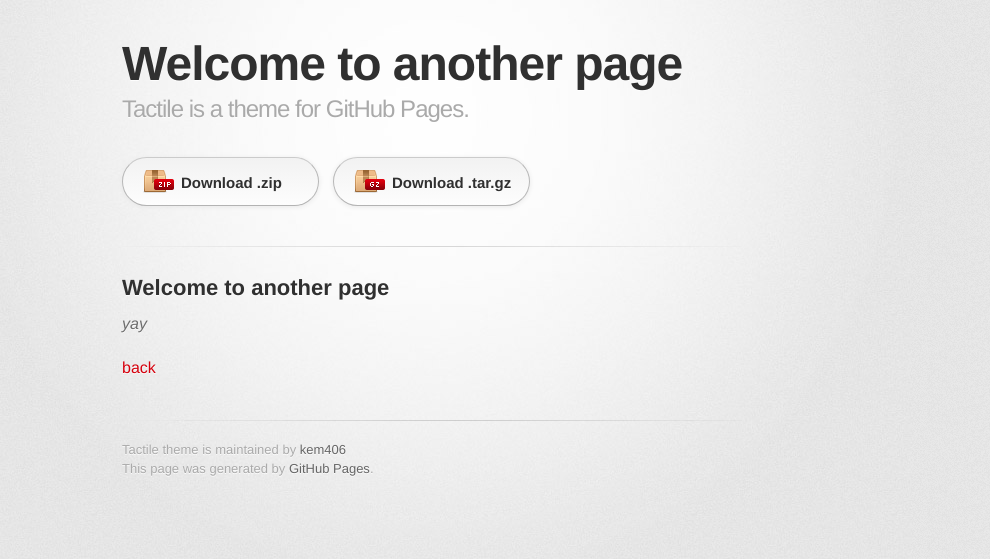
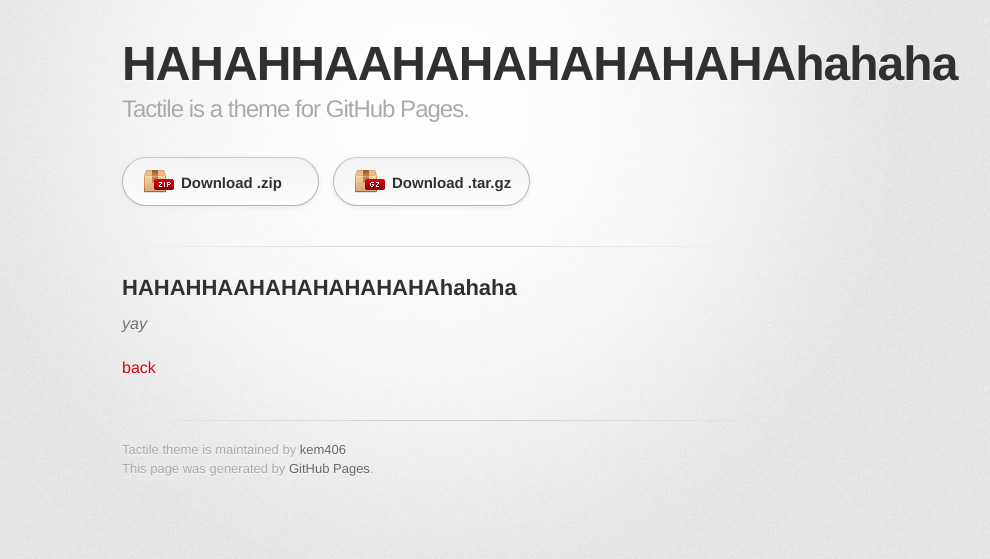
Before and after one commit to kem406/hbot, a Jekyll site: the page built from 01.md, in a window 1280 px wide. Shown: the top 559 px of the page, without its empty margins (208-1198 px from the left). Built offline with Jekyll 4.4.1, drawn with Linux system fonts in a browser that asks for light colours; some web fonts are replaced; our own code applies the rules of GitHub Pages for plain Markdown files.

Commit message:
Update 01.md

```diff
--- a/01.md
+++ b/01.md
@@ -2,7 +2,7 @@
 layout: default
 ---
 
-## Welcome to another page
+## HAHAHHAAHAHAHAHAHAHAhahaha
 
 _yay_
 
```
